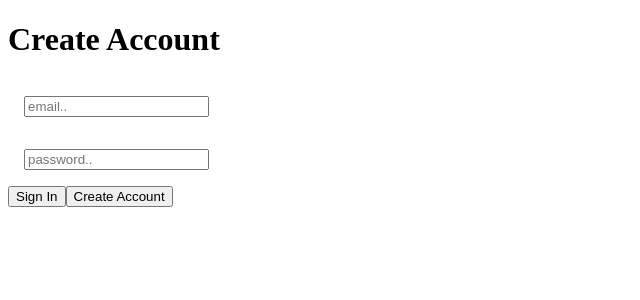
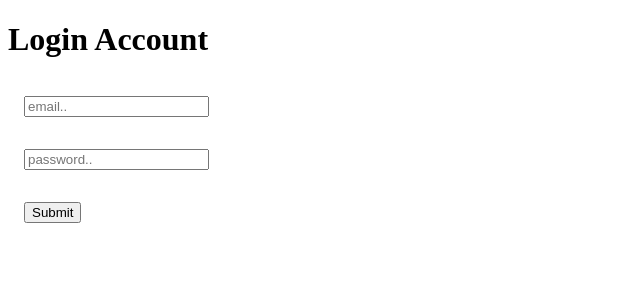
Before and after one commit to TeamEazyMeals/eazy-meals, a React (Create React App) app: page /Login in a window 1280 px wide. Shown: the top 300 px of the page, without its empty margins (0-640 px from the left). Built offline with nearby package versions, Linux system fonts and the light colour scheme; what gotrue-js would draw is missing.

Commit message:
Login Account updated

```diff
--- a/src/App.jsx
+++ b/src/App.jsx
@@ -3,18 +3,18 @@ import GoTrue from "gotrue-js";
 import { BrowserRouter as Router, Route, Switch } from "react-router-dom";
 
 import Home from "./components/FirstPage/Home";
-import LoginAccount from "./components/CreateAccount/CreateAccount";
-import CreateAccount from "./components/LoginAccount/LoginAccount";
+import LoginAccount from "./components/LoginAccount/LoginAccount";
+import CreateAccount from "./components/CreateAccount/CreateAccount";
 
 const App = () => {
   return (
     <Router>
       <Switch>
+      <Route path="/Login/">
+          <LoginAccount />
+        </Route>
         <Route path="/Create/">
           <CreateAccount />
-        </Route>
-        <Route path="/Login/">
-          <LoginAccount />
         </Route>
         <Route path="/">
           <Home />
--- a/src/components/CreateAccount/CreateAccount.jsx
+++ b/src/components/CreateAccount/CreateAccount.jsx
@@ -5,7 +5,13 @@ import styled from "styled-components";
 const Wrapper = styled.div`
   padding: 1rem;
 `;
+
+const auth = new GoTrue({
+  APIUrl: "https://eazy-meals.netlify.app/.netlify/identity",
+});
+
 const CreateAccount = () => {
+
   const [email, setEmail] = useState("");
   const [password, setPassword] = useState("");
   const [message, setMessage] = useState(null);
@@ -13,8 +19,30 @@ const CreateAccount = () => {
   const handlePassword = (event) => setPassword(event.target.value);
   const handleSubmit = async (event) => {
     console.log("success", email, password);
+    const fakeToken = {
+      access_token: "example-jwt-token",
+      token_type: "bearer",
+      expires_in: 3600,
+      refresh_token: "example-refresh_token",
+      expires_at: 1526062471000,
+    };
+    window.sessionStorage.setItem("token", JSON.stringify(fakeToken));
+    const retrievedToken = window.sessionStorage.getItem("token");
+    fetch("/example", {
+      headers: { Authorization: `Bearer ${retrievedToken.access_token}` },
+    });
+    try {
+      setMessage("Logging in...");
+      event.preventDefault();
+      const response = await auth.login(email, password);
+      if (response.description) setMessage(response.description);
+      if (response.token) {
+        window.sessionStorage("token", JSON.stringify(response.token));
+      }
+    } catch (error) {
+      setMessage(error.toString());
+    }
   };
-
   return (
     <div>
       <div>
@@ -43,10 +71,10 @@ const CreateAccount = () => {
           </Wrapper>
 
           <button type="submit" onClick={handleSubmit}>
-            Sign In
+            Create Account
           </button>
           <button type="submit" onClick={handleSubmit}>
-            Create Account
+            Cancel
           </button>
         </form>
       </div>
--- a/src/components/LoginAccount/LoginAccount.jsx
+++ b/src/components/LoginAccount/LoginAccount.jsx
@@ -1,7 +1,6 @@
 import React, { useState, useEffect } from "react";
 import styled from "styled-components";
 import GoTrue from "gotrue-js";
-import Faker from "Faker";
 
 const UserName = (props) => {
   const [user, setUser] = useState(false);
@@ -19,12 +18,18 @@ const UserName = (props) => {
   }
 };
 
-const auth = new GoTrue({
-  APIUrl: "https://eazy-meals.netlify.app/.netlify/identity",
-});
 const Wrapper = styled.div`
   padding: 1rem;
 `;
+
+//  const auth = new goTrue({
+//   auth.login(email, password, remember)
+//    .login(email.value, password.value, true)
+//    .then((response) => {
+//      showMessage(`Success! Response: ${JSON.stringify({ response })}`, form);
+//   })
+//   .catch((error) => showMessage(`Failed :( ${JSON.stringify(error)}`, form));
+// });
 const LoginAccount = () => {
   const [email, setEmail] = useState("");
   const [password, setPassword] = useState("");
@@ -33,34 +38,12 @@ const LoginAccount = () => {
   const handlePassword = (event) => setPassword(event.target.value);
   const handleSubmit = async (event) => {
     console.log("success", email, password);
-    const fakeToken = {
-      access_token: "example-jwt-token",
-      token_type: "bearer",
-      expires_in: 3600,
-      refresh_token: "example-refresh_token",
-      expires_at: 1526062471000,
-    };
-    window.sessionStorage.setItem("token", JSON.stringify(fakeToken));
-    const retrievedToken = window.sessionStorage.getItem("token");
-    fetch("/example", {
-      headers: { Authorization: `Bearer ${retrievedToken.access_token}` },
-    });
-    try {
-      setMessage("Logging in...");
-      event.preventDefault();
-      const response = await auth.login(email, password);
-      if (response.description) setMessage(response.description);
-      if (response.token) {
-        window.sessionStorage("token", JSON.stringify(response.token));
-      }
-    } catch (error) {
-      setMessage(error.toString());
-    }
   };
+
   return (
     <div>
       <div>
-        <h1>Create Account</h1>
+        <h1>Login Account</h1>
         {message && <div>{message}</div>}
         <form onSubmit={handleSubmit}>
           <Wrapper>
@@ -84,9 +67,7 @@ const LoginAccount = () => {
             />
           </Wrapper>
           <Wrapper type="submit" required onClick={handleSubmit}>
-          <button >
-            Submit
-          </button>
+            <button>Submit</button>
           </Wrapper>
         </form>
       </div>
```
